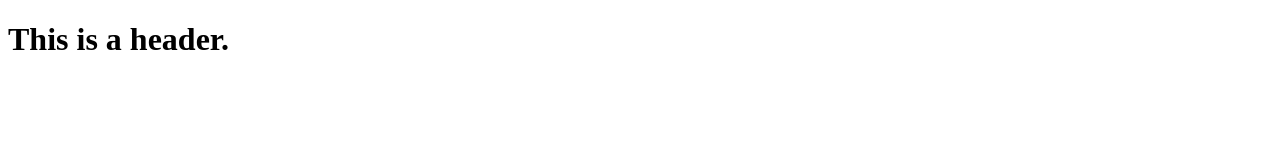
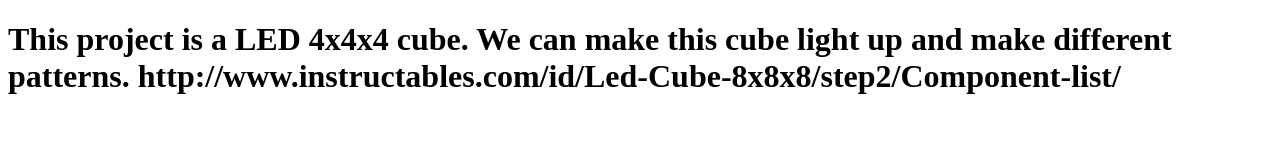
Before and after one commit to CheyanneTierra/CheyanneTierra.github.io, a plain HTML site: page index.html in a window 1280 px wide. Drawn offline with Linux system fonts and the light colour scheme.

Commit message:
Update index.html

```diff
--- a/index.html
+++ b/index.html
@@ -3,8 +3,10 @@
 <html>
 <body>
     <h1>
-    This is a header.
+    This project is a LED 4x4x4 cube. We can make this cube light up and make different patterns.
+    http://www.instructables.com/id/Led-Cube-8x8x8/step2/Component-list/
     </h1>
+
 
 
 
```
